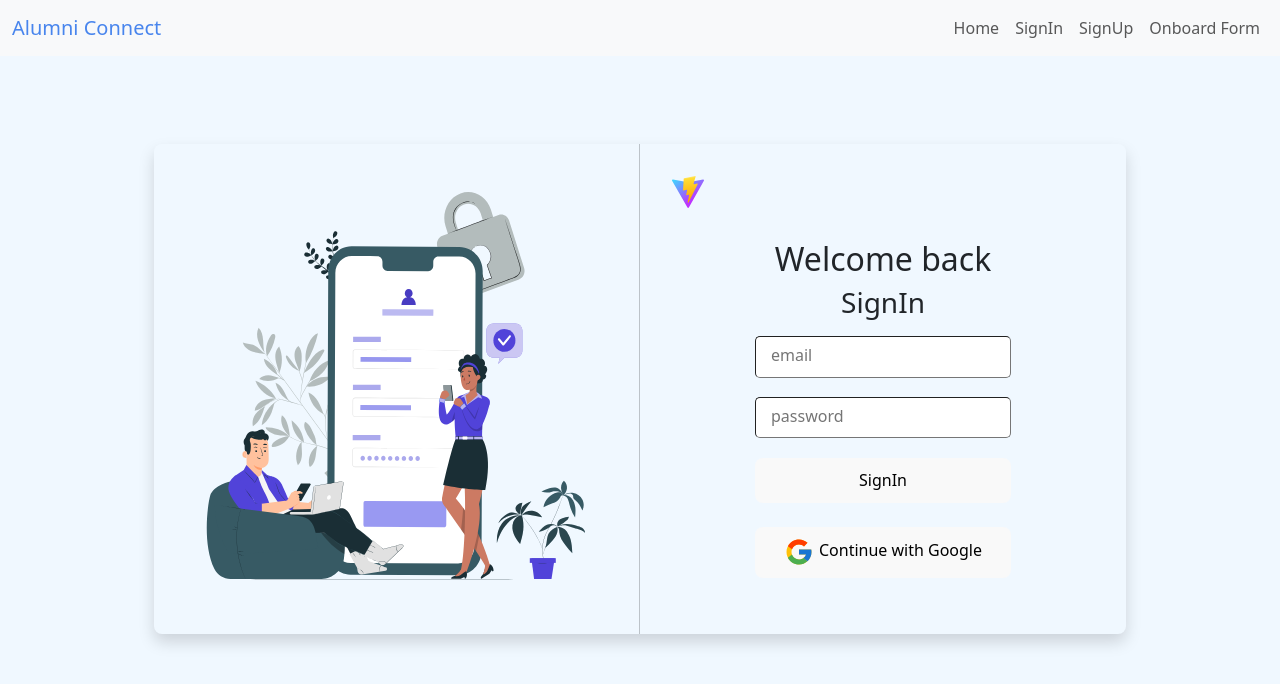
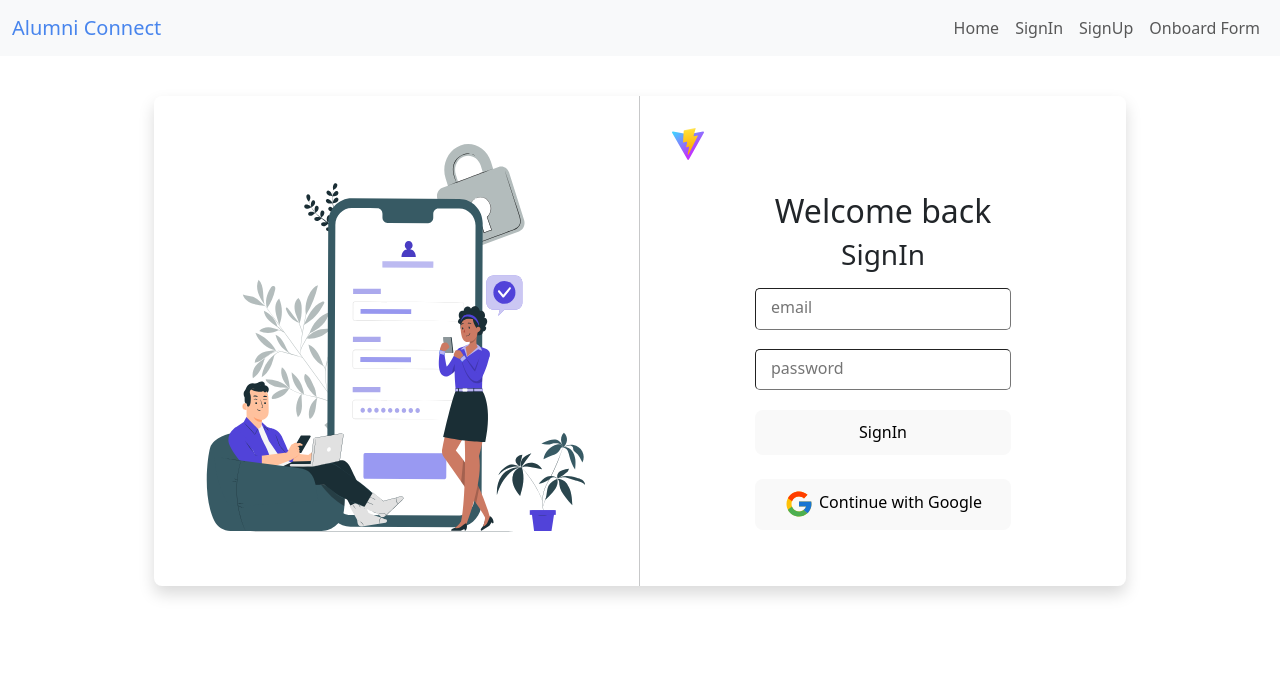
Before and after one commit to khubaibkm/alumniConnect, a React (Vite) app: page /signin in a window 1280 px wide. Shown: the top 684 px of the page. Built offline with nearby package versions, Linux system fonts and the light colour scheme; no server answers.

Commit message:
scroll and media fixed

```diff
--- a/src/App.jsx
+++ b/src/App.jsx
@@ -1,3 +1,4 @@
+import React from "react";
 import { BrowserRouter as Router, Route, Routes } from "react-router-dom";
 import { ToastContainer } from "react-toastify";
 import "react-toastify/dist/ReactToastify.css";
@@ -11,6 +12,7 @@ import { Navbar } from "./components/Navbar";
 function App() {
   return (
     <div className="App">
+      <React.Fragment>
       <ToastContainer />
 
 <Router>
@@ -24,6 +26,7 @@ function App() {
     {/* Add other routes for your pages */}
   </Routes>
 </Router>
+      </React.Fragment>
     </div>
   );
 }
--- a/src/components/HomeBanner.css
+++ b/src/components/HomeBanner.css
@@ -25,8 +25,18 @@
 
   }
 
-  @media (min-width: 2000px) {
+  @media (min-width: 1550px) {
     .banner {
       min-height: 110vh;
     }
   }
+  @media (min-width: 2100px) {
+    .banner {
+      min-height: 140vh;
+    }
+  }
+  @media (min-width: 2500px) {
+    .banner {
+      min-height: 160vh;
+    }
+  }
--- a/src/index.css
+++ b/src/index.css
@@ -26,7 +26,7 @@ a:hover {
 
 body {
   min-height: 100vh;
-  background-color: aliceblue;
+  /* background-color: aliceblue; */
 }
 
 h1 {
--- a/src/pages/SignIn.jsx
+++ b/src/pages/SignIn.jsx
@@ -34,8 +34,9 @@ const SignIn = () => {
       toast.error("Error signing in");
     }
   };
+
   return (
-    <div className="container mt-5 p-5">
+    <div className="container mt-5 p-5" >
       <section className="vh-xxl-100 pt-5">
         <div className="container h-100 d-flex px-0 px-sm-4">
           <div className="row justify-content-center align-items-center m-auto">
--- a/src/pages/SignUp.css
+++ b/src/pages/SignUp.css
@@ -18,5 +18,5 @@
 }
 
 .container{
-    margin-bottom: -2rem;
+    margin-top: 0rem !important;
 }
```
Also changed, not shown: src/pages/SignIn.css (line endings or trailing spaces). Lines whose indentation alone changed are shown as unchanged.
